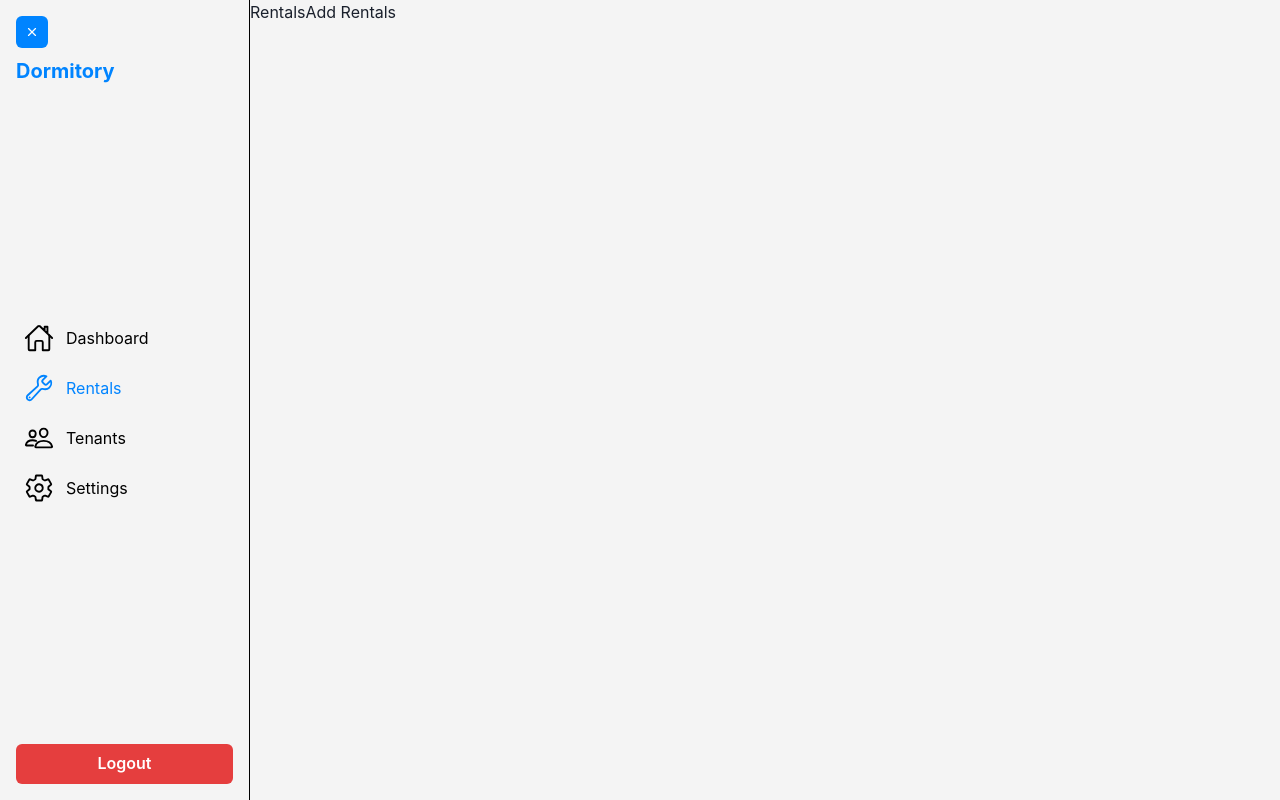
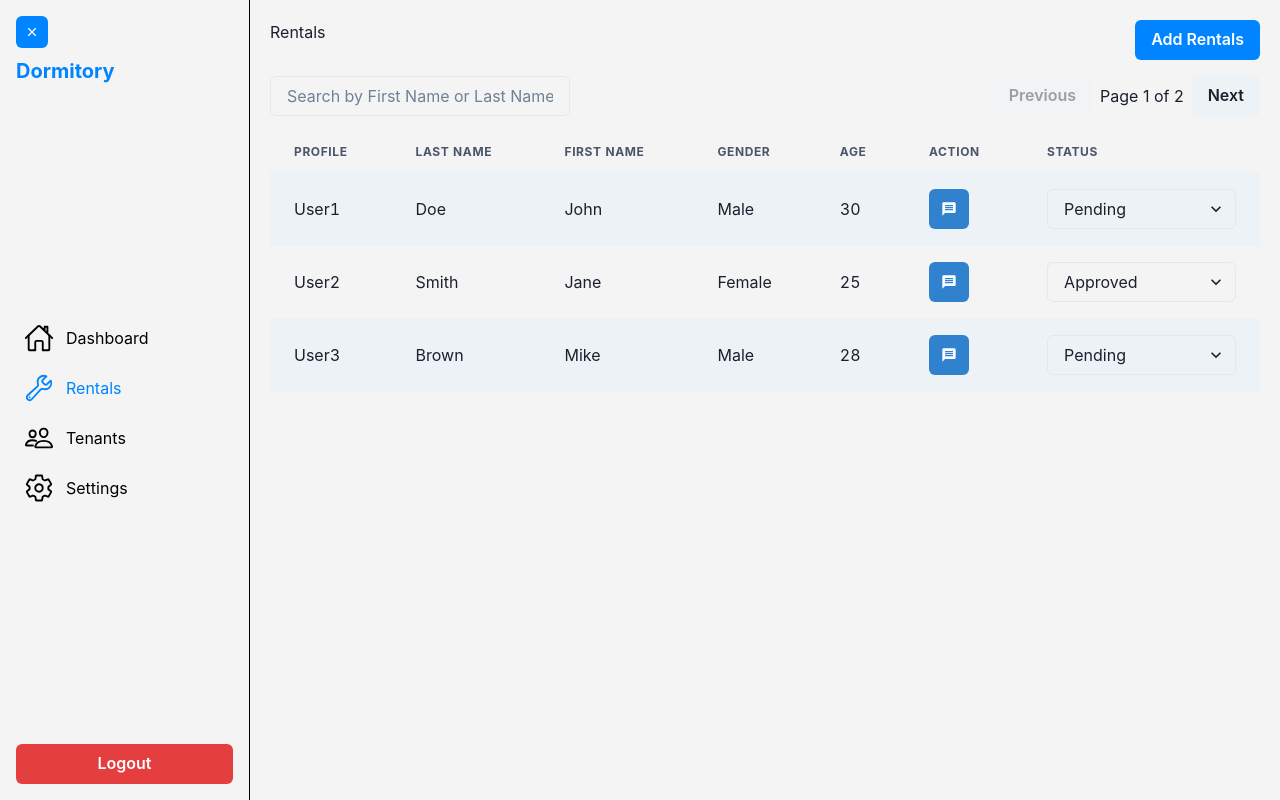
Before and after one commit to AllenDG/Web-Dormitory, a React (Vite) app: page /owner/rentals in a window 1280 px wide. Built offline with nearby package versions, Linux system fonts and the light colour scheme.

Commit message:
Pages|OwnersRentalPage

```diff
--- a/package.json
+++ b/package.json
@@ -10,6 +10,7 @@
     "preview": "vite preview"
   },
   "dependencies": {
+    "@chakra-ui/icons": "^2.2.4",
     "@chakra-ui/react": "^2.10.3",
     "@emotion/react": "^11.13.3",
     "@emotion/styled": "^11.13.0",
--- a/src/pages/OwnerRentalsPage.jsx
+++ b/src/pages/OwnerRentalsPage.jsx
@@ -1,14 +1,238 @@
-import { Box, Flex, useColorModeValue } from "@chakra-ui/react";
+import { useState } from "react";
+import {
+  Box,
+  Flex,
+  useColorModeValue,
+  Input,
+  Table,
+  Thead,
+  Tbody,
+  Tr,
+  Th,
+  Td,
+  Button,
+  Select,
+  IconButton,
+  HStack,
+  Text,
+} from "@chakra-ui/react";
 import { Link } from "react-router-dom";
+import { MdMessage } from "react-icons/md"; // Import message icon
+
+const mockRentals = [
+  {
+    id: 1,
+    profile: "User1",
+    lastName: "Doe",
+    firstName: "John",
+    gender: "Male",
+    age: 30,
+    status: "Pending",
+  },
+  {
+    id: 2,
+    profile: "User2",
+    lastName: "Smith",
+    firstName: "Jane",
+    gender: "Female",
+    age: 25,
+    status: "Approved",
+  },
+  {
+    id: 3,
+    profile: "User3",
+    lastName: "Brown",
+    firstName: "Mike",
+    gender: "Male",
+    age: 28,
+    status: "Pending",
+  },
+  {
+    id: 4,
+    profile: "User4",
+    lastName: "Taylor",
+    firstName: "Sarah",
+    gender: "Female",
+    age: 22,
+    status: "Rejected",
+  },
+  {
+    id: 5,
+    profile: "User5",
+    lastName: "Wilson",
+    firstName: "Anna",
+    gender: "Female",
+    age: 31,
+    status: "Approved",
+  },
+  {
+    id: 6,
+    profile: "User6",
+    lastName: "Moore",
+    firstName: "David",
+    gender: "Male",
+    age: 26,
+    status: "Pending",
+  },
+  // Add more mock data as needed
+];
+
+const ITEMS_PER_PAGE = 3; // Number of items to display per page
 
 export default function OwnerRentalsPage() {
   const bgColor = useColorModeValue("bg.light", "bg.dark");
+  const [searchTerm, setSearchTerm] = useState("");
+  const [currentPage, setCurrentPage] = useState(1);
+  const [rentals, setRentals] = useState(mockRentals);
+
+  // Filter rentals based on search term
+  const filteredRentals = rentals.filter(
+    (rental) =>
+      rental.firstName.toLowerCase().includes(searchTerm.toLowerCase()) ||
+      rental.lastName.toLowerCase().includes(searchTerm.toLowerCase())
+  );
+
+  // Pagination logic
+  const totalPages = Math.ceil(filteredRentals.length / ITEMS_PER_PAGE);
+  const startIndex = (currentPage - 1) * ITEMS_PER_PAGE;
+  const currentRentals = filteredRentals.slice(
+    startIndex,
+    startIndex + ITEMS_PER_PAGE
+  );
+
+  // Function to get the color for the option based on status
+  const getOptionColor = (status) => {
+    switch (status) {
+      case "Pending":
+        return "blue.500"; // Blue for Pending
+      case "Approved":
+        return "green.500"; // Green for Approved
+      case "Rejected":
+        return "red.500"; // Red for Rejected
+      default:
+        return "gray.500"; // Default color
+    }
+  };
+
   return (
-    <Box direction="column" minH="100vh" bgColor={bgColor}>
-      <Flex>
+    <Box direction="column" minH="100vh" bgColor={bgColor} p={5}>
+      <Flex justify="space-between" mb={4}>
         <h1>Rentals</h1>
-        <Link to="/owner/add-rentals">Add Rentals</Link>
+        <Link to="/owner/add-rentals">
+          <Button
+            bg="#0084FF"
+            color="white"
+            _hover={{ bg: "#0073e6" }} // Optional: change color on hover
+          >
+            Add Rentals
+          </Button>
+        </Link>
       </Flex>
+
+      {/* Search Filter and Pagination Controls */}
+      <Flex mb={4} align="center" justify="space-between">
+        <Input
+          placeholder="Search by First Name or Last Name"
+          value={searchTerm}
+          onChange={(e) => setSearchTerm(e.target.value)}
+          width="300px" // Set a fixed width for the search input
+          mr={4} // Margin to the right for spacing
+        />
+
+        {/* Pagination Controls */}
+        <Flex align="center">
+          <Button
+            onClick={() => setCurrentPage((prev) => Math.max(prev - 1, 1))}
+            isDisabled={currentPage === 1}
+            mr={2} // Margin to the right for spacing
+          >
+            Previous
+          </Button>
+          <Text>
+            Page {currentPage} of {totalPages}
+          </Text>
+          <Button
+            onClick={() =>
+              setCurrentPage((prev) => Math.min(prev + 1, totalPages))
+            }
+            isDisabled={currentPage === totalPages}
+            ml={2} // Margin to the left for spacing
+          >
+            Next
+          </Button>
+        </Flex>
+      </Flex>
+
+      {/* Rentals Table */}
+      <Table variant="striped">
+        <Thead>
+          <Tr>
+            <Th>Profile</Th>
+            <Th>Last Name</Th>
+            <Th>First Name</Th>
+            <Th>Gender</Th>
+            <Th>Age</Th>
+            <Th>Action</Th>
+            <Th>Status</Th>
+          </Tr>
+        </Thead>
+        <Tbody>
+          {currentRentals.map((rental) => (
+            <Tr key={rental.id}>
+              <Td>{rental.profile}</Td>
+              <Td>{rental.lastName}</Td>
+              <Td>{rental.firstName}</Td>
+              <Td>{rental.gender}</Td>
+              <Td>{rental.age}</Td>
+              <Td>
+                <HStack>
+                  <IconButton
+                    icon={<MdMessage />}
+                    aria-label="Send Message"
+                    colorScheme="blue"
+                    onClick={() =>
+                      console.log(`Send message to ${rental.firstName}`)
+                    }
+                  />
+                </HStack>
+              </Td>
+              <Td>
+                <Select
+                  placeholder="Select Status"
+                  value={rental.status}
+                  onChange={(e) => {
+                    const newStatus = e.target.value;
+                    setRentals((prev) =>
+                      prev.map((r) =>
+                        r.id === rental.id ? { ...r, status: newStatus } : r
+                      )
+                    );
+                  }}
+                >
+                  <option
+                    style={{ color: getOptionColor("Pending") }}
+                    value="Pending"
+                  >
+                    Pending
+                  </option>
+                  <option
+                    style={{ color: getOptionColor("Approved") }}
+                    value="Approved"
+                  >
+                    Approved
+                  </option>
+                  <option
+                    style={{ color: getOptionColor("Rejected") }}
+                    value="Rejected"
+                  >
+                    Rejected
+                  </option>
+                </Select>
+              </Td>
+            </Tr>
+          ))}
+        </Tbody>
+      </Table>
     </Box>
   );
 }
```
Also changed, not shown: 1 other file (tests, documents, lock files or other folders).
